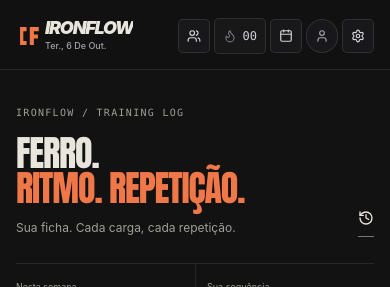
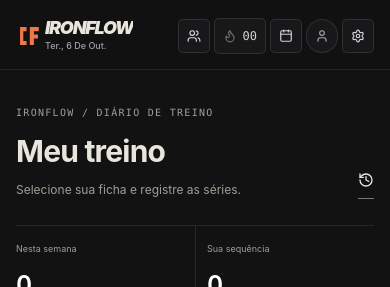
Before and after one commit to andrefarias11/ironflow, a React (Vite) app: page / in a window 390 px wide. Shown: the top 287 px of the page. Built offline with nearby package versions, Linux system fonts and the light colour scheme; no server answers.

Commit message:
design: replace dashboard slogan with simple workout heading

```diff
--- a/src/App.tsx
+++ b/src/App.tsx
@@ -377,7 +377,7 @@ export function App() {
         </aside>
         <div className="dashboard-content">
           <section className="dashboard-heading">
-            <div><span className="eyebrow">IRONFLOW / TRAINING LOG</span><h2>FERRO.<br /><span>RITMO. REPETIÇÃO.</span></h2><p>{profile?.name ? `${profile.name}, sua ficha está pronta.` : 'Sua ficha. Cada carga, cada repetição.'}</p></div>
+            <div><span className="eyebrow">IRONFLOW / DIÁRIO DE TREINO</span><h2>Meu treino</h2><p>{profile?.name ? `${profile.name}, sua ficha está pronta.` : 'Selecione sua ficha e registre as séries.'}</p></div>
             <button className="history-shortcut" onClick={() => setIsHistoryOpen(true)}><History size={16} /> Histórico <ArrowUpRight size={16} /></button>
           </section>
           <div className="overview-stats">
--- a/src/index.css
+++ b/src/index.css
@@ -45,8 +45,7 @@
 .sidebar-version { font: 8px ui-monospace, monospace; letter-spacing: .6px; color: #85877c; margin: auto 12px 0; }
 .dashboard-content { min-width: 0; padding: 40px 42px 0; }
 .dashboard-heading { display: flex; align-items: flex-end; justify-content: space-between; gap: 16px; margin-bottom: 32px; }
-.dashboard-heading h2 { font: clamp(42px, 4.5vw, 70px)/.96 Impact, 'Arial Narrow', 'Helvetica Neue', sans-serif; font-stretch: condensed; letter-spacing: -1.7px; margin: 16px 0; color: var(--paper); }
-.dashboard-heading h2 span { color: var(--accent); }
+.dashboard-heading h2 { font-size: clamp(28px, 3vw, 38px); line-height: 1.15; font-weight: 700; letter-spacing: -1px; margin: 12px 0; color: var(--paper); }
 .dashboard-heading p { font-size: 12px; color: var(--muted); }
 .history-shortcut { display: flex; align-items: center; gap: 9px; padding: 10px 0; border-bottom: 1px solid #77786e; font-size: 11px; color: var(--paper); }
 .history-shortcut:hover { color: var(--accent); border-color: var(--accent); }
@@ -111,7 +110,7 @@
   .dashboard-sidebar { display: none; }
   .dashboard-content { padding: 28px 16px 0; }
   .dashboard-heading { margin-bottom: 26px; }
-  .dashboard-heading h2 { font-size: clamp(36px, 9vw, 58px); letter-spacing: -1.1px; margin: 14px 0; }
+  .dashboard-heading h2 { font-size: 30px; letter-spacing: -.8px; margin: 12px 0; }
   .history-shortcut { padding: 10px 0; font-size: 0; gap: 0; }
   .history-shortcut svg:last-child { display: none; }
   .overview-stats { margin-bottom: 26px; }
```
